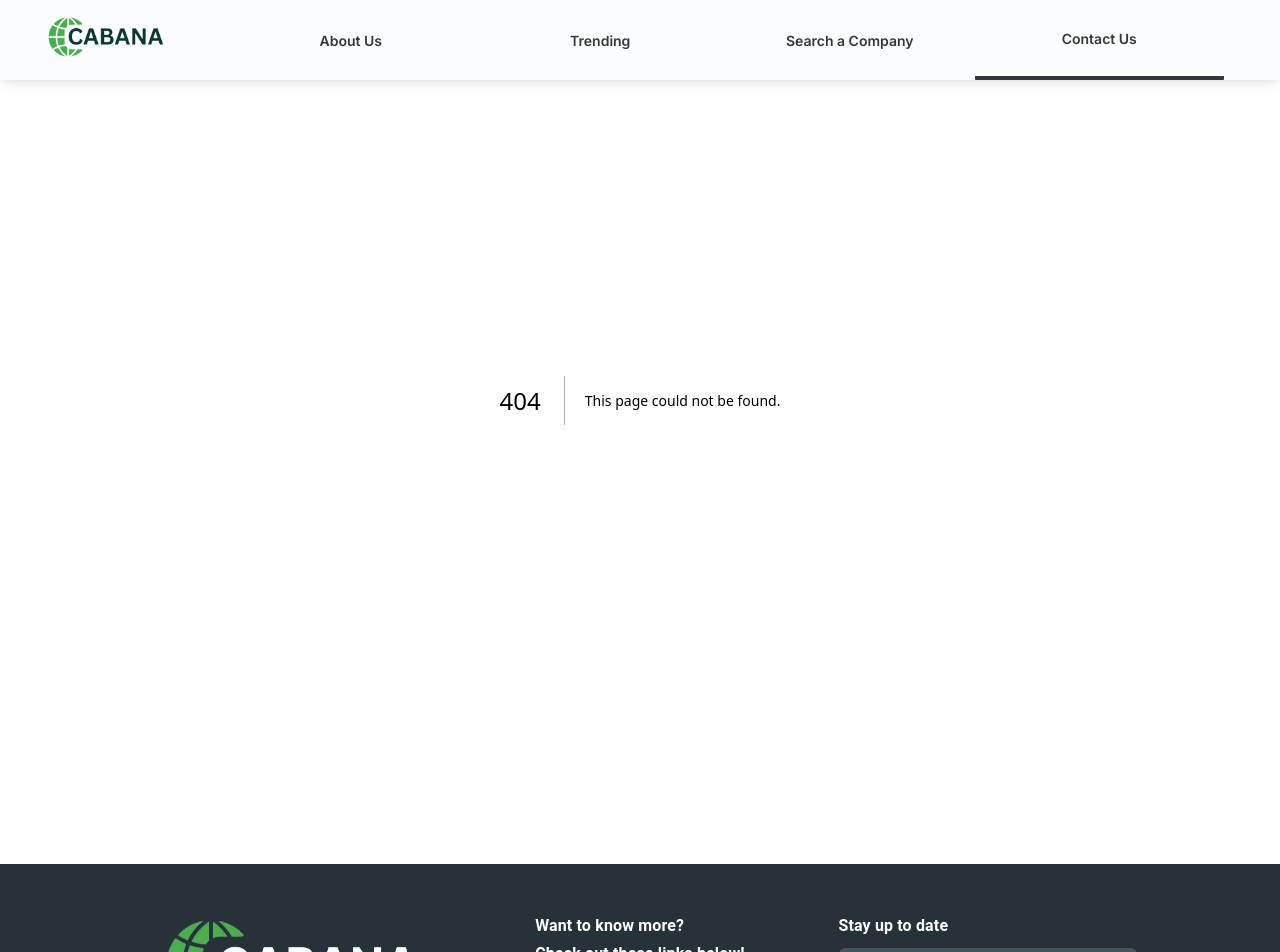
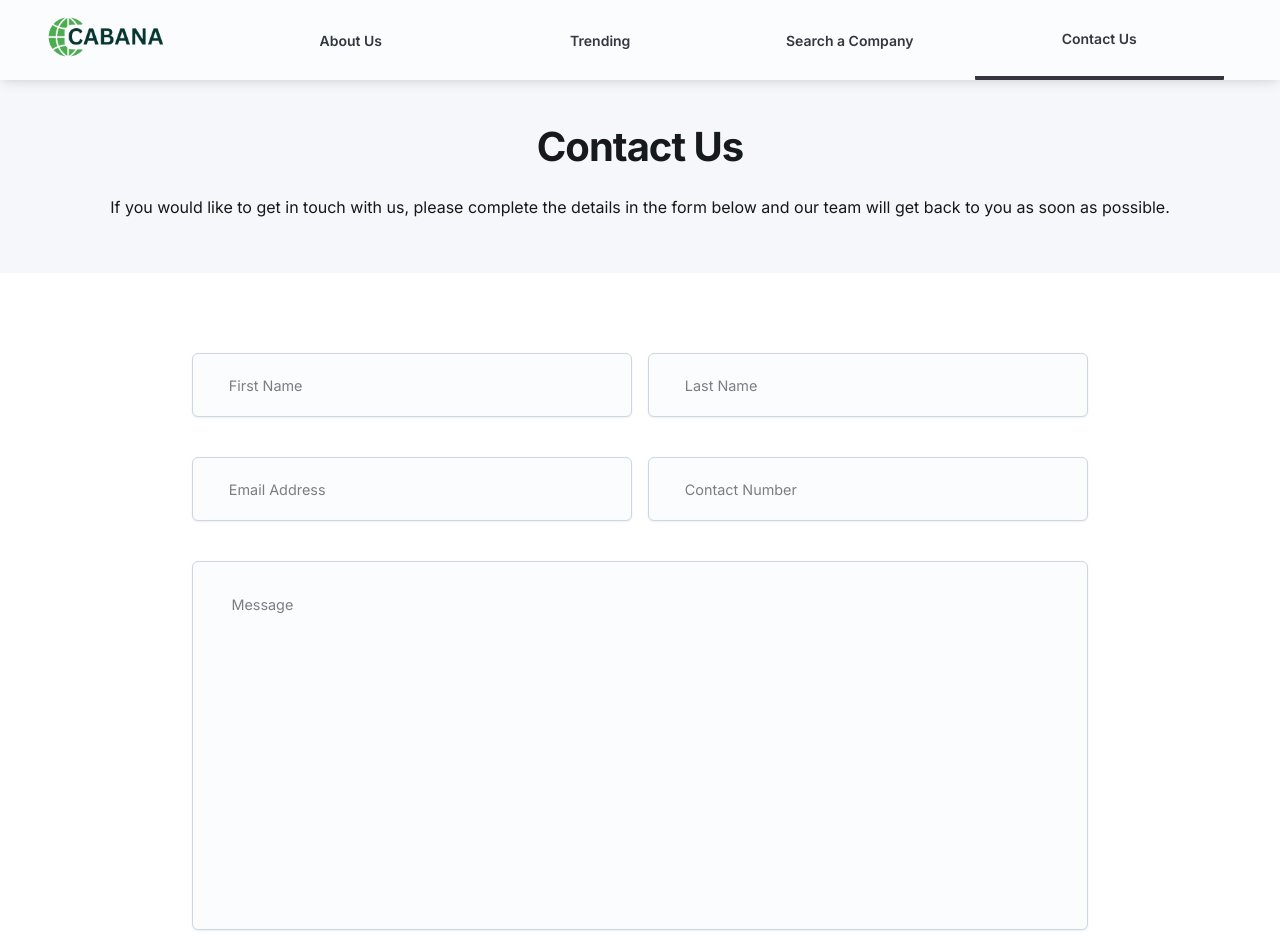
Before and after one commit to CABANA-seng3011/website, a Next.js app: page /contact in a window 1280 px wide. Before the commit this address had no page. Shown: the top 952 px of the page. Built offline with nearby package versions, Linux system fonts and the light colour scheme.

Commit message:
updated contact page

```diff
--- /dev/null
+++ b/app/(pages)/contact/page.jsx
@@ -0,0 +1,96 @@
+'use client';
+
+import React from 'react';
+import { Box, Stack, Input, Button, Textarea, Typography } from '@mui/joy';
+import TitlePanel from '@/components/TitlePanel';
+
+export default function ContactUs() {
+  const [firstName, setFirstName] = React.useState('');
+  const [lastName, setLastName] = React.useState('');
+  const [email, setEmail] = React.useState('');
+  const [phone, setPhone] = React.useState('');
+  const [message, setMessage] = React.useState('');
+  const [confirmation, setConfirmation] = React.useState('');
+
+  const bodyText = `If you would like to get in touch with us, please complete the details in the form below and our team will get back to you as soon as possible.`
+
+  const handleSubmitClick = () => {
+    if (!firstName || !lastName || !email || !phone || !message) {
+      alert('Please fill in all fields.');
+      return;
+    }
+
+    const formData = {
+      firstName,
+      lastName,
+      email,
+      phone,
+      message
+    };
+    console.log('Form Data:', formData);
+
+    // Clear fields
+    setFirstName('');
+    setLastName('');
+    setEmail('');
+    setPhone('');
+    setMessage('');
+    setConfirmation('Message sent');
+  };
+
+  return (
+    <Stack>
+      <TitlePanel title='Contact Us' body={bodyText} />
+      <Stack spacing={5} mt={10} pb={4} alignItems='center'>
+        <Box display='flex' justifyContent='center' sx={{width:'70%', height:'4em', gap:2, flexDirection: { xs: 'column', sm: 'row' }}}>
+            <Input className='dark-blue' placeholder='First Name' variant='outlined' value={firstName} onChange={e => setFirstName(e.target.value)}
+            sx={{
+              width:'100%',
+              paddingLeft: '4%',
+              fontSize:'0.9em'
+            }}/>
+            <Input className='dark-blue' placeholder='Last Name' variant='outlined' value={lastName} onChange={e => setLastName(e.target.value)}
+            sx={{
+              width:'100%',
+              paddingLeft: '4%',
+              fontSize:'0.9em'
+            }}/>
+        </Box>
+        <Box display='flex' justifyContent='center' sx={{width:'70%', height:'4em', gap:2, flexDirection: { xs: 'column', sm: 'row' }}}>
+            <Input className='dark-blue' placeholder='Email Address' variant='outlined' value={email} onChange={e => setEmail(e.target.value)}
+            sx={{
+              width:'100%',
+              paddingLeft: '4%',
+              fontSize:'0.9em'
+            }}/>
+            <Input className='dark-blue' placeholder='Contact Number' variant='outlined' value={phone} onChange={e => setPhone(e.target.value)}
+            sx={{
+              width:'100%',
+              paddingLeft: '4%',
+              fontSize:'0.9em'
+            }}/>
+        </Box>
+        <Textarea
+          className='dark-blue'
+          placeholder="Message"
+          minRows={15}
+          value={message}
+          onChange={e => setMessage(e.target.value)}
+          style={{
+            width: '70%',
+            resize: 'vertical',
+            paddingTop: '2.5%',
+            paddingLeft: '3%',
+            fontSize:'0.9em'
+          }}
+        />
+        <Box>
+          <Button variant='solid' color='primary' onClick={handleSubmitClick}>
+            Submit
+          </Button>
+        </Box>
+        {confirmation && <Typography level="body-sm" color="success">{confirmation}</Typography>}
+      </Stack>
+    </Stack>
+  );
+}
--- a/components/Footer.jsx
+++ b/components/Footer.jsx
@@ -30,7 +30,7 @@
           </Typography>
           <Stack spacing={0.5}>
             <Link href='/about-us' underline='hover' color='inherit'>About us</Link>
-            <Link href='/dev/contact' underline='hover' color='inherit'>Contact us</Link>
+            <Link href='/contact' underline='hover' color='inherit'>Contact us</Link>
           </Stack>
         </Box>
 
```
Also changed, not shown: app/(pages)/dev/page.jsx (deleted, +0 -14 lines), app/(pages)/contact/dummy/page.jsx (renamed from app/(pages)/dev/contact/page.jsx), public/phone.png (added).
